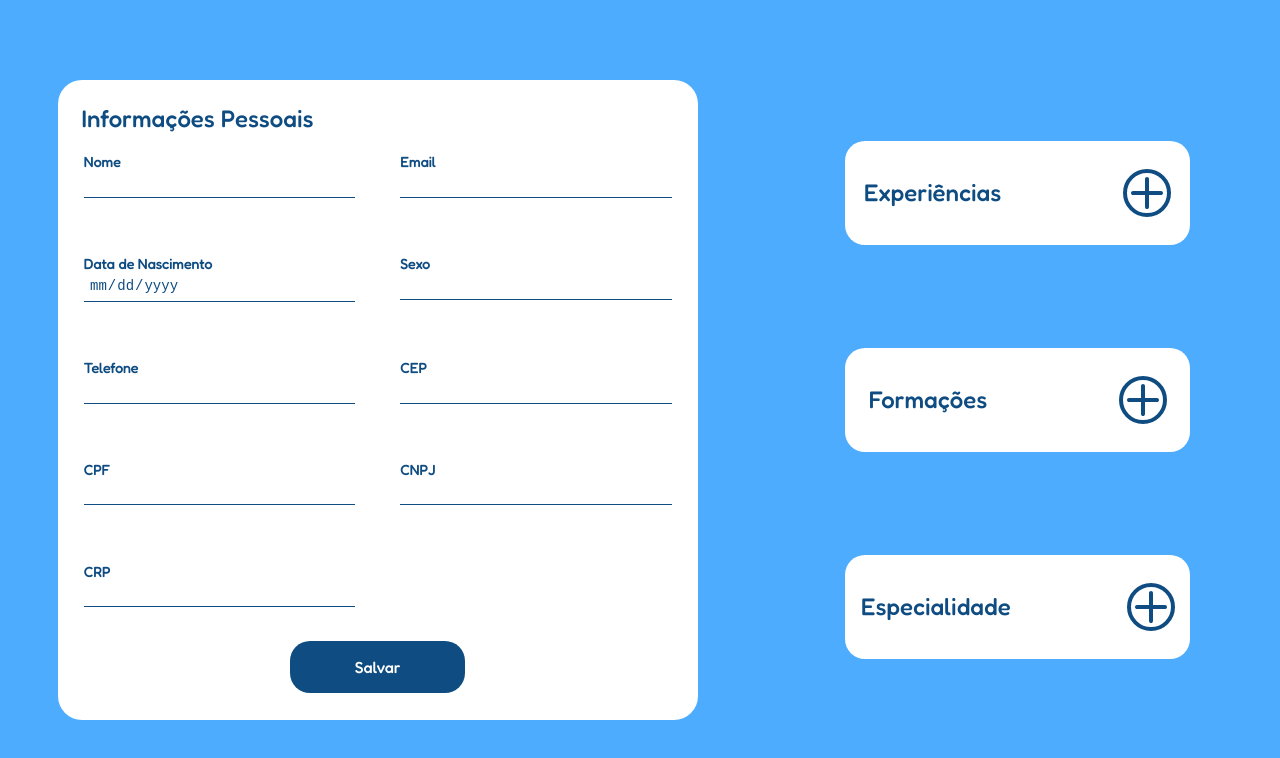
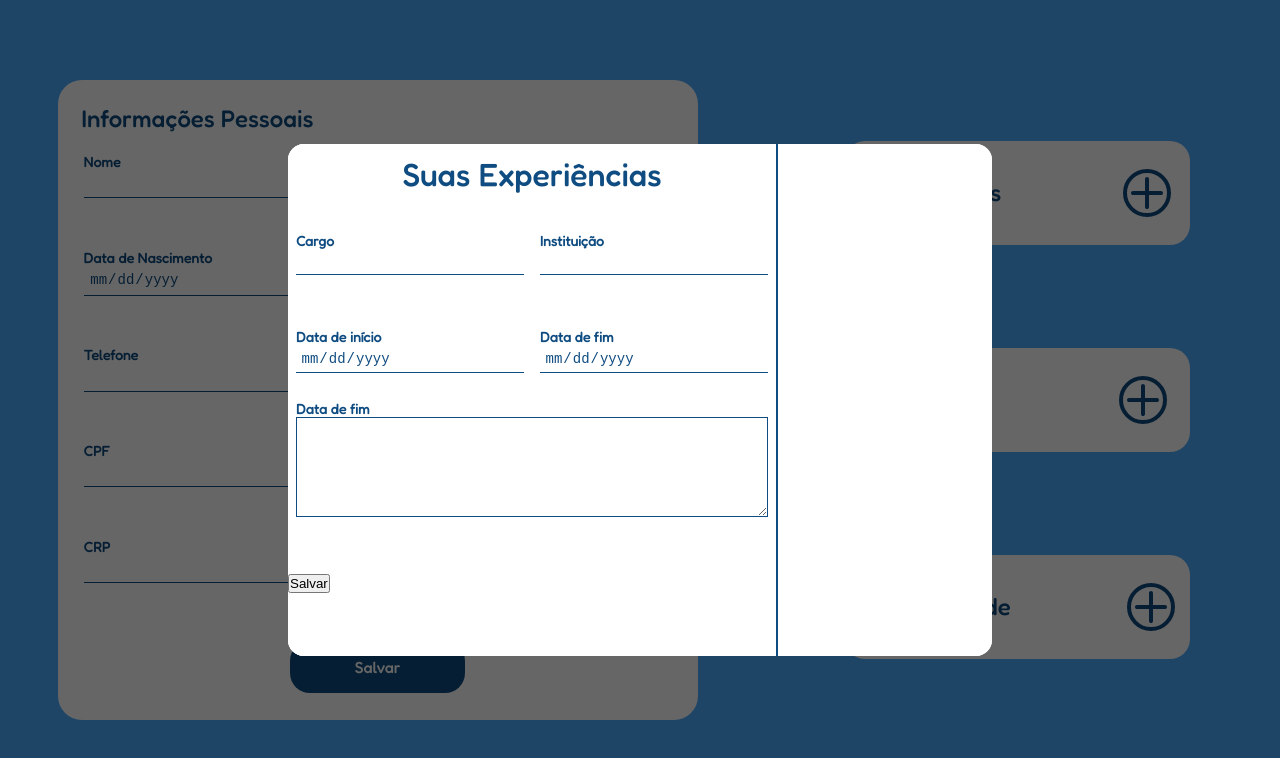
Before and after one commit to Planejamente/planejamente, a React (Create React App) app: page /pacpanel in a window 1280 px wide. Both pictures are taken after a click on the button 1147 px from the left and 192 px from the top of the page. Shown: the top 758 px of the page. Built offline with nearby package versions, Linux system fonts and the light colour scheme; no server answers.

Commit message:
autoCommit

```diff
--- a/src/api.js
+++ b/src/api.js
@@ -1,8 +1,8 @@
 import axios from "axios";
 
 const api = axios.create({
-
-    baseURL: "https://api.grayfield-6cf3de9d.brazilsouth.azurecontainerapps.io",
+baseURL: "http://localhost:8080",
+    // baseURL: "https://api.grayfield-6cf3de9d.brazilsouth.azurecontainerapps.io",
     // baseURL: "https://664b529d35bbda10987c7584.mockapi.io/api/psicologos/psico-user"
 
 });
--- a/src/components/FieldSection/FieldSection.jsx
+++ b/src/components/FieldSection/FieldSection.jsx
@@ -32,6 +32,10 @@ const FieldSection = ({ mode, step, onGoStep, onBackStep }) => {
   const [sub, setSub] = React.useState("");
   const [email, setEmail] = React.useState("");
   const [accessToken, setAccessToken] = React.useState("");
+  const [cep, setCep] = React.useState("");
+  const [rua, setRua] = React.useState("");
+  const [cidade, setCidade] = React.useState("");
+  const [estado, setEstado] = React.useState("");
   const navigate = useNavigate();
 
 
@@ -238,6 +242,7 @@ const FieldSection = ({ mode, step, onGoStep, onBackStep }) => {
     return;
   }
     if(step === 3) {
+      await verifyCEP(CEP);
       api.post("/psicologos/register", {
         nome: name,
         dataDeNascimento: birth,
@@ -245,7 +250,6 @@ const FieldSection = ({ mode, step, onGoStep, onBackStep }) => {
         genero: sex,
         email: email,
         googleSub: sub,
-        endereco: null,
         role: "ADMIN",
         crp: CRP,
         cnpj: CNPJ,
@@ -257,6 +261,13 @@ const FieldSection = ({ mode, step, onGoStep, onBackStep }) => {
         idAnamnese: "id_anamnese_exemplo",
         linkFotoDeFundo: null,
         accessToken: accessToken,
+        endereco: {
+          cep: CEP,
+          rua: rua,
+          cidade: cidade,
+          estado: estado
+
+        }
 
       })
         .then(response => {
@@ -320,9 +331,14 @@ const FieldSection = ({ mode, step, onGoStep, onBackStep }) => {
       toast.error("CEP Inválido");
       return false;
     }
-    await axios.get(`https://brasilapi.com.br/api/cep/v1/{cep}${formattedCep}`)
+    await axios.get(`https://brasilapi.com.br/api/cep/v1/${formattedCep}`)
     .then((response) => {
       if(response.status === 200) {
+        setRua(response.data.street);
+        setCidade(response.data.city);
+        setEstado(response.data.state);
+        console.log(response.data);
+        console.log(response.data.city);
         return true;
       }
       if(response.status === 404) {
--- a/src/components/InputMod/InputMod.jsx
+++ b/src/components/InputMod/InputMod.jsx
@@ -1,7 +1,7 @@
 import {React} from "react";
 import styles from "./InputMod.module.css";
 
-const InputMod = ({ type, label, value, name, onChange, padding, margin, req, mode }) => {
+const InputMod = ({ type, label, value, name, onChange, padding, margin, req, mode, disabled }) => {
 
     const today = new Date();
     const maxDate = new Date(today.getFullYear() - 15, today.getMonth(), today.getDate()).toISOString().split('T')[0];
@@ -14,8 +14,10 @@ const InputMod = ({ type, label, value, name, onChange, padding, margin, req, mo
               {label}
               {label && req != null && <span className={styles.req}>*</span>}
           </label>
+          {type !== "textarea" &&
               <input
-                  className={`${styles.inpInput} ${mode === "dark" ? styles.inpInputDark : ""}`}
+                    // if disabled cursor cursor: not-allowed;
+                  className={`${styles.inpInput} ${mode === "dark" ? styles.inpInputDark : ""} ${disabled ? styles.disabledInp : null} ${type === "textarea" ? styles.textarea : null}`}
                   type={type}
                   value={value}
                   name={name}
@@ -23,7 +25,11 @@ const InputMod = ({ type, label, value, name, onChange, padding, margin, req, mo
                   on
                   max={type === "date" ? maxDate : undefined}
                   list={name === "Sexo" ? "opcoes" : undefined}
+                  disabled={disabled}
+
               />
+          }
+              {type === "textarea" && <textarea className={`${styles.textarea} ${mode === "dark" ? styles.textareaDark : ""} ${styles.inpInput}`} value={value} name={name} onChange={onChange}/>}
               {name === "Sexo" && (
                   <datalist id="opcoes">
                       <option value="Masculino"/>
--- a/src/components/InputMod/InputMod.module.css
+++ b/src/components/InputMod/InputMod.module.css
@@ -40,3 +40,13 @@ input[type="date"]::-webkit-calendar-picker-indicator {
     border-bottom: 1px solid #0F4C81;
     color: #0F4C81;
 }
+
+.disabledInp {
+    cursor: not-allowed;
+}
+
+.textarea {
+    border: 1px solid #0F4C81;
+    height: 100px;
+    color: #0F4C81;
+}
--- a/src/components/ProfileEdit/ProfileEdit.jsx
+++ b/src/components/ProfileEdit/ProfileEdit.jsx
@@ -1,10 +1,13 @@
-import React, { useState } from "react";
+import React, { useState, useEffect } from "react";
 import { useNavigate } from "react-router-dom";
 
 import styles from "./ProfileEdit.module.css";
 import InputMod from "../InputMod/InputMod";
 import BotaoOpenModal from "../../utils/assets/plus.svg";
 import Mascara from "../../service/mascaraService";
+import api from "../../api";
+import Cookies from "js-cookie";
+
 
 const ProfileEdit = ({ mode }) => {
   const [name, setName] = useState("");
@@ -16,11 +19,59 @@ const ProfileEdit = ({ mode }) => {
   const [cpf, setCpf] = useState("");
   const [cnpj, setCnpj] = useState("");
   const [crp, setCrp] = useState("");
+  const [isModalAOpen, setIsModalAOpen] = useState(false);
+  const openModalA = () => setIsModalAOpen(true);
+const closeModalA = () => setIsModalAOpen(false);
+
+  useEffect(() => {
+   api.get(`/psicologos/${Cookies.get('id')}`, {
+            headers: {
+                Authorization: `Bearer ${Cookies.get('token')}`
+            }
+        })
+        .then(response => {
+          setName(response.data.nome);
+            setEmail(response.data.email);
+            setPhone(response.data.telefone);
+            setSex(response.data.genero);
+            setBirth(response.data.dataNascimento);
+            setCep(response.data.cep);
+            setCpf(response.data.cpf);
+            setCnpj(response.data.cnpj);
+            setCrp(response.data.crp);
+        })
+        .then(data => {
+          console.log(data);
+            }
+        );
+}, []);
 
   const mascara = Mascara.instance;
 
   const handleSave = () => {
-    console.log(name, email, birth, sex, phone, cep, cpf, cnpj, crp);
+    api.put(`/psicologos/${Cookies.get('id')}`, {
+      nome: name,
+      telefone: phone,
+      genero: sex,
+      dataNascimento: birth,
+      cep: cep,
+    }, {
+      headers: {
+        Authorization: `Bearer ${Cookies.get('token')}`
+      }
+    })
+    .then(response => {
+      // Tratar sucesso da requisição
+      console.log('Perfil atualizado com sucesso!', response);
+    })
+    .catch(error => {
+      // Tratar erro da requisição
+      console.error('Erro ao atualizar perfil', error);
+    });
+  };
+
+  const handleSaveExperiencia = () => {
+    console.log('Experiência salva!');
   };
 
   return (
@@ -44,11 +95,13 @@ const ProfileEdit = ({ mode }) => {
               value={email}
               label="Email"
               name="Email"
+              disabled={true}
               onChange={(e) => setEmail(e.target.value)}
             />
             <InputMod
               type="date"
               label="Data de Nascimento"
+              value={birth}
               name="Data de Nascimento"
               mode="dark"
               onChange={(e) => setBirth(e.target.value)}
@@ -57,6 +110,7 @@ const ProfileEdit = ({ mode }) => {
               mode="dark"
               type="select"
               label="Sexo"
+              value={sex}
               name="Sexo"
               onChange={(e) => setSex(e.target.value)}
             />
@@ -86,6 +140,8 @@ const ProfileEdit = ({ mode }) => {
               label="CPF"
               name="CPF"
               value={cpf}
+              disabled={true}
+
               onChange={(e) => setCpf(mascara.formatarCpf(e.target.value))}
             />
 
@@ -95,6 +151,8 @@ const ProfileEdit = ({ mode }) => {
               value={cnpj}
               label="CNPJ"
               name="CNPJ"
+              disabled={true}
+
               onChange={(e) => setCnpj(mascara.formatarCnpj(e.target.value))}
             />
             <InputMod
@@ -103,6 +161,8 @@ const ProfileEdit = ({ mode }) => {
               mode="dark"
               label="CRP"
               name="CRP"
+              disabled={true}
+
               onChange={(e) => setCrp(e.target.value)}
             />
           </div>
@@ -115,7 +175,7 @@ const ProfileEdit = ({ mode }) => {
             Experiências
             <div>
               <button>
-                <img src={BotaoOpenModal} alt="" />
+                <img src={BotaoOpenModal} alt="" onClick={openModalA}/>
               </button>
             </div>
           </div>
@@ -137,6 +197,38 @@ const ProfileEdit = ({ mode }) => {
           </div>
         </div>
       </div>
+{isModalAOpen && (
+      <div className={styles.modalProfile} style={{ display: `flex` }} onClick={closeModalA}>
+        <div className={styles.mainModal} onClick={(event) => event.stopPropagation()}>
+          <div className={styles.leftModal}>
+            <div className={styles.headerModal}>
+              Suas Experiências
+            </div>
+            <div className={styles.inputsModal}>
+              <div className={styles.sectionInputA}>
+                <InputMod type="text" mode="dark" label="Cargo" padding="0px 8px 0px 8px" />
+                <InputMod type="date" mode="dark" label="Data de início" padding="0px 8px 0px 8px" />
+
+              </div>
+              <div className={styles.sectionInputB}>
+
+                <InputMod type="text" mode="dark" label="Instituição" padding="0px 8px 0px 8px" />
+                <InputMod type="date" mode="dark" label="Data de fim" padding="0px 8px 0px 8px" />
+              </div>
+
+            </div>
+            <div className={styles.sectionInputC}>
+            <InputMod type="textarea" mode="dark" label="Data de fim" padding="0px 8px 0px 8px" />
+
+            </div>
+            <div className={styles.btnSaveModal}>
+              <button onClick={handleSaveExperiencia}>Salvar</button>
+            </div>
+          </div>
+          <div className={styles.rightModal}></div>
+        </div>
+      </div>
+)}
     </>
   );
 };
--- a/src/components/ProfileEdit/ProfileEdit.module.css
+++ b/src/components/ProfileEdit/ProfileEdit.module.css
@@ -25,7 +25,7 @@
 .inputProfile {
     display: grid;
     grid-template-columns: 1fr 1fr;
-    grid-gap: 45px;
+    grid-gap: 3%;
     margin-top: 10px;
     height: 80%;
     padding: 10px;
@@ -155,3 +155,107 @@
     border: 0px;
     cursor: pointer;
 }
+
+.modalProfile{
+    background-color:rgba(0, 0, 0, 0.6);
+    position: absolute;
+    width: 100%;
+    height: 100%;
+    display: flex;
+    justify-content: center;
+    align-items: center;
+    z-index: 7;
+}
+.mainModal{
+    display: flex;
+    justify-content: center;
+    align-items: center;
+    height: 64%;
+    width: 55%;
+    border-radius: 16px;
+    background-color: #fff;
+color: #0F4C81;
+z-index: 99999;
+
+}
+
+    .leftModal {
+        background-color: #fff;
+
+        width: 69.6%;
+        height: 100%;
+        display: flex;
+        border-right: 2px solid #0F4C81;
+    flex-direction: column;
+    border-radius:  16px 0 0  16px;
+
+}
+
+.headerModal {
+    background-color: #fff;
+
+    width: 100%;
+    height: 12%;
+    font-family: 'Fredoka-m';
+    font-size: 32px;
+    display: flex;
+    justify-content: center;
+    border-radius: 16px 0 0 0;
+    align-items: center;
+}
+
+.inputsModal {
+    background-color: #fff;
+
+    width: 100%;
+    height:38%;
+    display: flex;
+    flex-direction: row;
+}
+
+
+
+.sectionInputA{
+    width: 50%;
+    height: 100%;
+    background-color: #fff;
+
+    display: flex;
+    flex-direction: column;
+    justify-content: space-around;
+}
+
+.sectionInputB{
+    width: 50%;
+    height: 100%;
+    background-color: #fff;
+
+
+    display: flex;
+    flex-direction: column;
+    justify-content: space-around;
+}
+.sectionInputC{
+    width: 100%;
+    height: 34%;
+    background-color: #fff;
+
+}
+
+.btnSaveModal {
+    background-color: #fff;
+
+    width: 100%;
+    height: 16%;
+    border-radius:  0 0 0 16px;
+}
+
+
+.rightModal {
+    background-color: #fff;
+;
+    width: 30.4%;
+    height: 100%;
+    border-radius: 0 16px 16px 0;
+
+}
--- a/src/components/SideBarItem/SideBarItem.jsx
+++ b/src/components/SideBarItem/SideBarItem.jsx
@@ -4,6 +4,7 @@ import styles from "./SideBarItem.module.css";
 import userLogo from "../../utils/assets/user_logo.svg";
 import gearLogo from "../../utils/assets/gear_logo.svg";
 import logoutLogo from "../../utils/assets/logout.svg";
+import calendarLogo from "../../utils/assets/calendar_logo.svg";
 const SideBarItem = ({text, active, click}) => {
     switch (text) {
         case "perfil":
@@ -16,7 +17,7 @@ const SideBarItem = ({text, active, click}) => {
             case "agenda":
                 return (
                     <div className={`${styles.sideItem} ${active ? styles.sideActive : ''}`} onClick={click}>
-                        <img src={userLogo}
+                        <img src={calendarLogo}
                         alt="" />
                         <p>Agenda</p>
                     </div>
```
Also changed, not shown: src/components/Agenda/Agenda.module.css (+6 -9 lines), src/components/Configuracoes/Configuracoes.module.css (+4 -4 lines), src/utils/assets/calendar.png (added), src/utils/assets/calendar_logo.svg (added).
